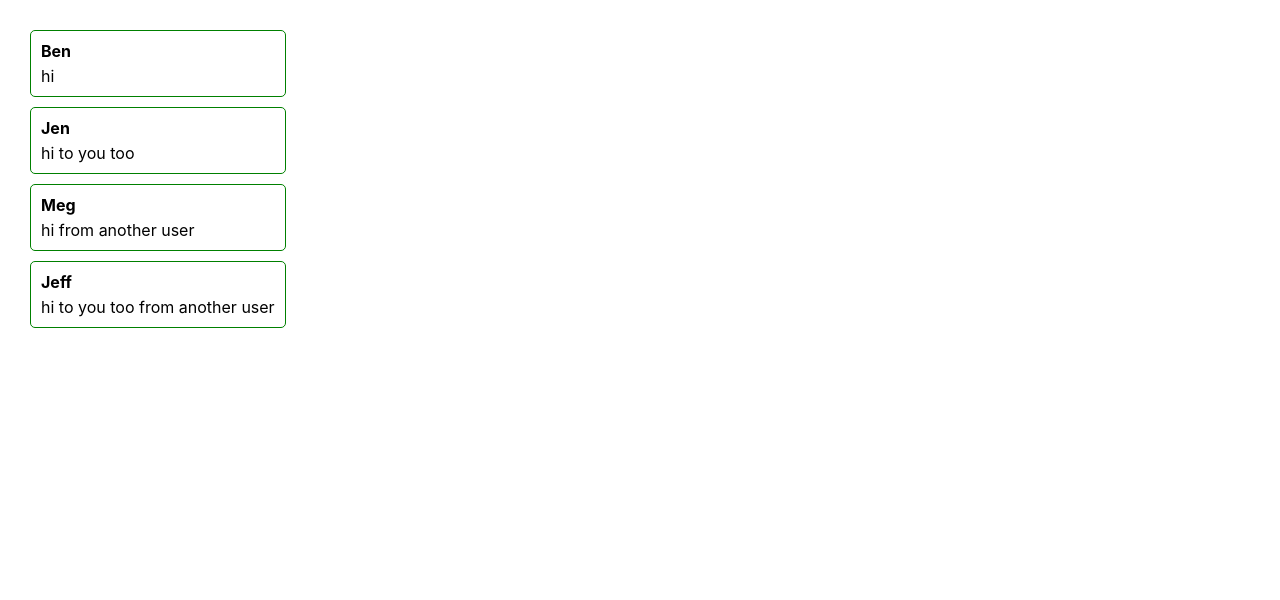
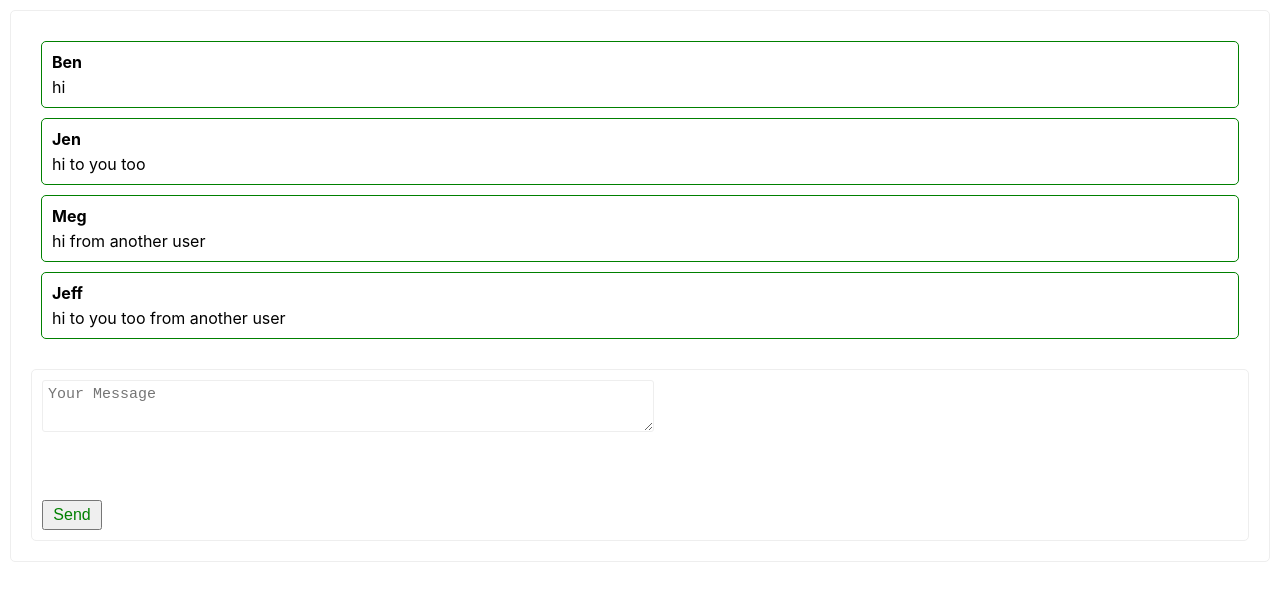
Before and after one commit to mihalichpalich/react_chat, a React (Create React App) app: page / in a window 1280 px wide. Shown: the top 600 px of the page. Built offline with nearby package versions, Linux system fonts and the light colour scheme.

Commit message:
работаю над панелью сообщений

```diff
--- a/src/App.css
+++ b/src/App.css
@@ -26,53 +26,6 @@
   margin-top: 5px;
 }
 
-.MessagePane-Form {
-  padding: 10px;
-  min-height: 150px;
-}
-
-.MessagePane-Form-container {
-  border: 1px solid #eee;
-  border-radius: 5px;
-  padding: 10px;
-  display: flex;
-  min-height: 150px;
-  flex: 1;
-  flex-direction: column;
-  justify-content: space-between;
-}
-
-.MessagePane-Form-container p {
-  margin: 0;
-}
-
-.MessagePane-Form .name {
-  height: 25px;
-  width: 200px;
-  font-size: 15px;
-  border: 1px solid #eee;
-  border-radius: 3px;
-  outline: none !important;
-  padding: 5px;
-}
-
-.MessagePane-Form .message {
-  height: 40px;
-  width: 600px;
-  font-size: 15px;
-  border: 1px solid #eee;
-  border-radius: 3px;
-  outline: none !important;
-  padding: 5px;
-}
-
-.MessagePane-Form .send {
-  width: 60px;
-  height: 30px;
-  color: green;
-  font-size: 16px;
-}
-
 .ChannelList {
   width: 200px;
   border: 1px solid black;
--- a/src/App.js
+++ b/src/App.js
@@ -1,4 +1,5 @@
 import React from "react";
+import MessagePane from './MessagePane/MessagePane'
 import "./App.css";
 
 const messages = [
@@ -28,23 +29,10 @@ const messages = [
   }
 ];
 
-const Message = ({author, text}) => {
-    return (<div className="Message">
-                <div className="Message-author">{author}</div>
-                <div className="Message-text">{text}</div>
-            </div>)
-}
-
-const List = ({messages}) => {
-    return (<div className="MessagePane-Form">
-                {messages.map(({id, author, text}) => <Message key={id} author={author} text={text}/> )}
-            </div>)
-}
-
 function App() {
   return (
     <div className="App">
-        <List messages={messages}/>
+        <MessagePane messages={messages}/>
     </div>
   );
 }
--- /dev/null
+++ b/src/MessagePane/Form/Form.jsx
@@ -0,0 +1,27 @@
+import React from 'react'
+
+class Form extends React.Component {
+    constructor() {
+        super();
+        this.onClick = this.onClick.bind(this);
+    }
+
+    onClick() {
+
+    }
+
+    render () {
+        return (<div className="MessagePane-Form">
+                    <div className="MessagePane-Form-container">
+                        <p>
+                            <textarea className="message" placeholder="Your Message"/>
+                        </p>
+                        <p>
+                            <button className="send" onClick={this.onClick}>Send</button>
+                        </p>
+                    </div>
+                </div>)
+    }
+}
+
+export default Form
--- /dev/null
+++ b/src/MessagePane/MessagePane.css
@@ -0,0 +1,46 @@
+.MessagePane-Form {
+  padding: 10px;
+  min-height: 150px;
+}
+
+.MessagePane-Form-container {
+  border: 1px solid #eee;
+  border-radius: 5px;
+  padding: 10px;
+  display: flex;
+  min-height: 150px;
+  flex: 1;
+  flex-direction: column;
+  justify-content: space-between;
+}
+
+.MessagePane-Form-container p {
+  margin: 0;
+}
+
+.MessagePane-Form .name {
+  height: 25px;
+  width: 200px;
+  font-size: 15px;
+  border: 1px solid #eee;
+  border-radius: 3px;
+  outline: none !important;
+  padding: 5px;
+}
+
+.MessagePane-Form .message {
+  height: 40px;
+  width: 600px;
+  font-size: 15px;
+  border: 1px solid #eee;
+  border-radius: 3px;
+  outline: none !important;
+  padding: 5px;
+}
+
+.MessagePane-Form .send {
+  width: 60px;
+  height: 30px;
+  color: green;
+  font-size: 16px;
+}
--- /dev/null
+++ b/src/MessagePane/MessagePane.jsx
@@ -0,0 +1,61 @@
+import React from 'react'
+import PropTypes from 'prop-types'
+import './MessagePane.css'
+import Form from './Form/Form'
+
+const messages = [
+  {
+    id: 1,
+    text: 'hi',
+    author: 'Ben',
+    channel_id: 1
+  },
+  {
+    id: 2,
+    text: 'hi to you too',
+    author: 'Jen',
+    channel_id: 1
+  },
+  {
+    id: 3,
+    text: 'hi from another user',
+    author: 'Meg',
+    channel_id: 2
+  },
+  {
+    id: 4,
+    text: 'hi to you too from another user',
+    author: 'Jeff',
+    channel_id: 2
+  }
+];
+
+const Message = ({author, text}) => {
+    return (<div className="Message">
+                <div className="Message-author">{author}</div>
+                <div className="Message-text">{text}</div>
+            </div>)
+}
+
+const List = ({messages}) => {
+    return (<div className="MessagePane-Form">
+                {messages.map(({id, author, text}) => <Message key={id} author={author} text={text}/> )}
+            </div>)
+}
+
+const MessagePane = ({messages}) => {
+    return (<div className="MessagePane-Form-container">
+                <List messages={messages}/>
+                <Form/>
+            </div>)
+}
+
+MessagePane.defaultProps = {
+    messages: []
+}
+
+MessagePane.propTypes = {
+    messages: PropTypes.array.isRequired
+}
+
+export default MessagePane
```
